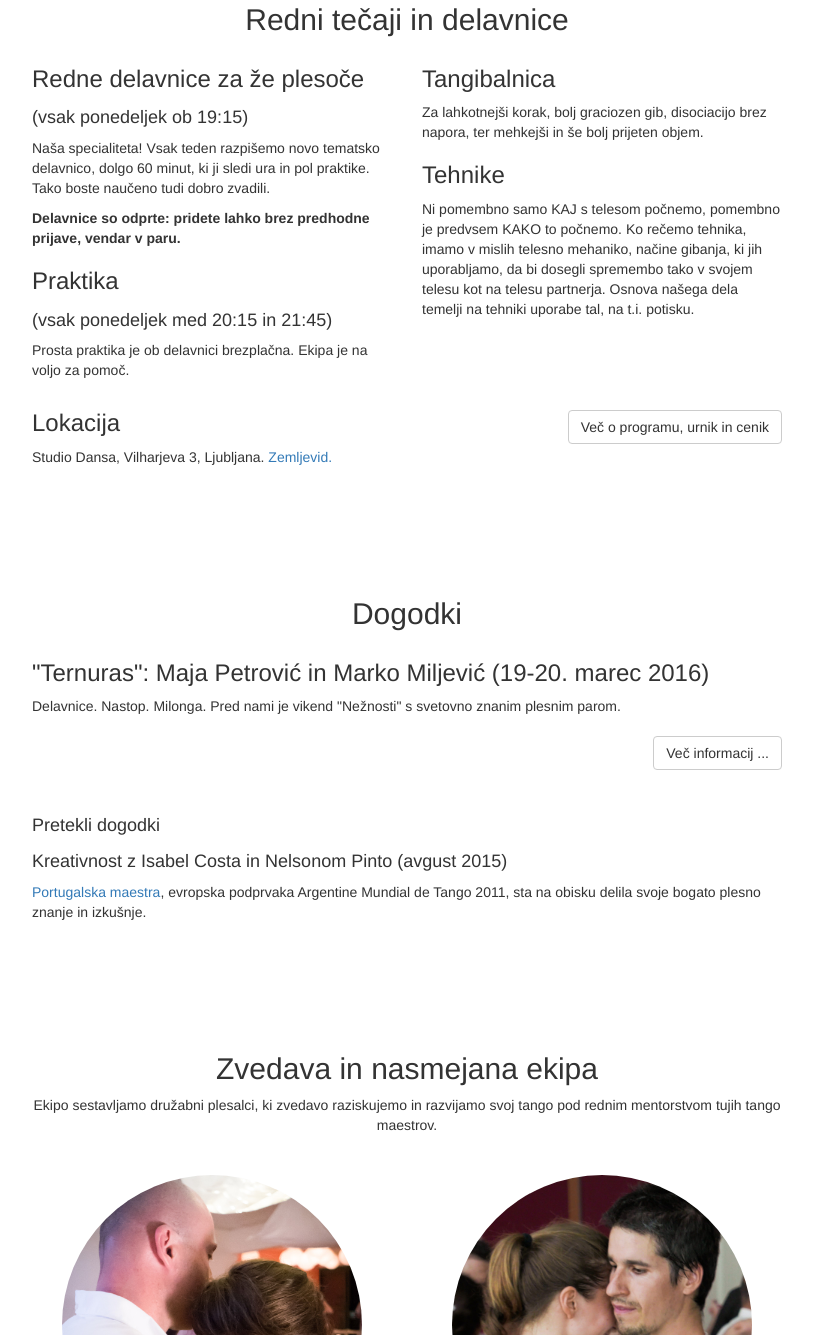
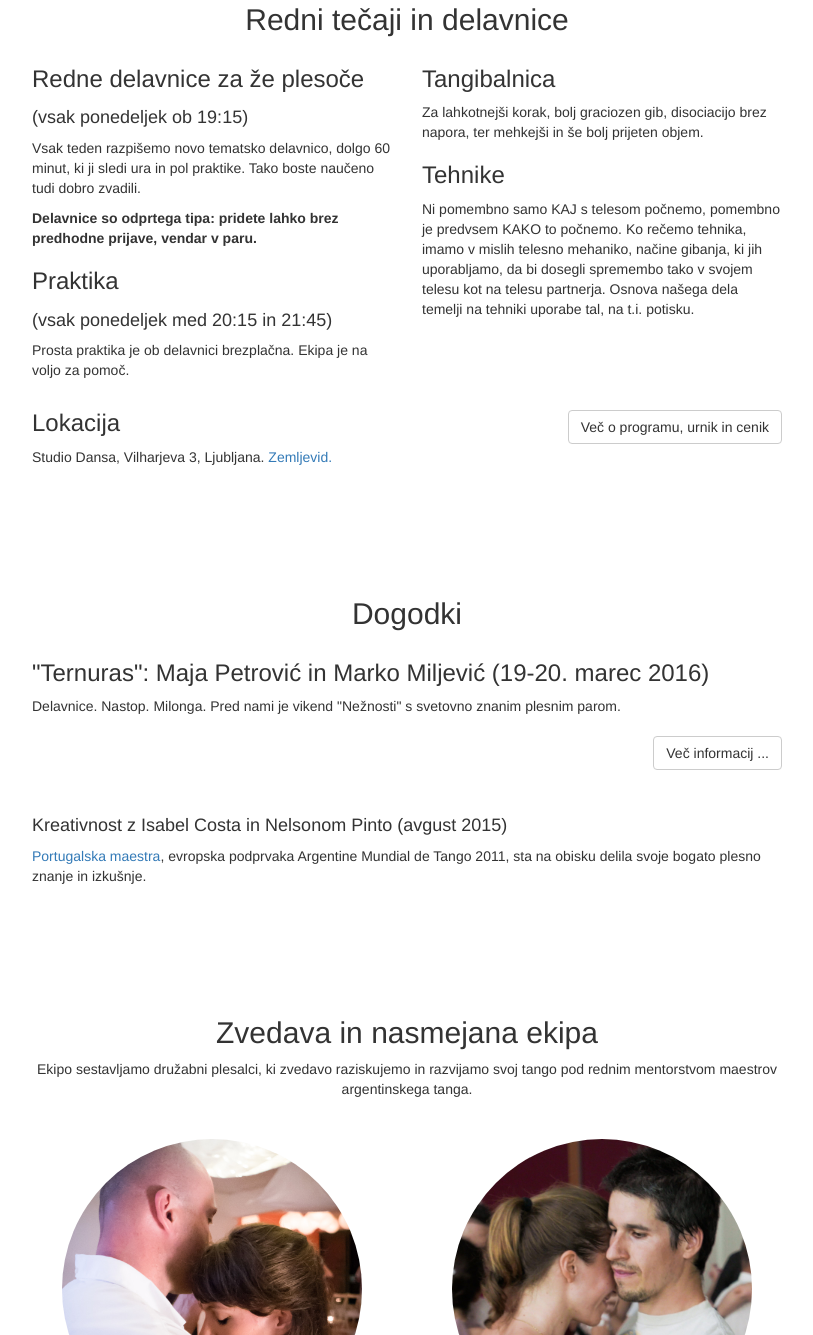
Before and after one commit to tangoutrip/tangoutrip.github.io, a plain HTML site: page index.html in a window 1280 px wide. Shown: the part 1068-2403 px from the top of the page, without its empty margins (233-1046 px from the left). Drawn offline with nearby package versions, Linux system fonts and the light colour scheme; a script that the page names is missing.

Commit message:
Update index.html

```diff
--- a/index.html
+++ b/index.html
@@ -83,7 +83,7 @@
 
 <div class="col-sm-5 col-sm-offset-1 col-lg-4 col-lg-offset-2">
 
-<p>Februarski ponedeljki: <a href="/tecaji/#teme">Redna delavnica (Različno dolgi koraki in posledice) + praktika</a></p>
+<p>Majski ponedeljki: <a href="/tecaji/#teme">Redna delavnica (Parada, Tomada, Pasada, Barrida, Arrastre) + praktika</a></p>
 
 </div>
 
@@ -133,11 +133,11 @@
 			<h4>(vsak ponedeljek ob 19:15)</h4>
 
 			<p>
-			Naša specialiteta!
+
 			Vsak teden razpišemo novo tematsko delavnico, dolgo
 			60 minut, ki ji sledi ura in pol praktike. Tako boste
 			naučeno tudi dobro zvadili.</p>
-			<p><b>Delavnice so odprte: pridete lahko brez predhodne prijave, vendar v paru.</b>
+			<p><b>Delavnice so odprtega tipa: pridete lahko brez predhodne prijave, vendar v paru.</b>
 			</p>
 
 
@@ -198,7 +198,7 @@ Za lahkotnejši korak, bolj graciozen gib, disociacijo brez napora, ter mehkejš
 
 			<p>&nbsp;</p>
 
-		  <h4>Pretekli dogodki</h4>
+
 		  <h4>Kreativnost z Isabel Costa in Nelsonom Pinto (avgust 2015)</h4>
           <p><a href="http://www.ritmoazul.com/">Portugalska maestra</a>, evropska podprvaka Argentine Mundial de Tango 2011, sta na obisku delila svoje bogato plesno znanje in izkušnje. </p>
 
@@ -215,7 +215,7 @@ Za lahkotnejši korak, bolj graciozen gib, disociacijo brez napora, ter mehkejš
 	   	<a name="ekipa"></a><h2>Zvedava in nasmejana ekipa</h2>
 
 		<p>Ekipo sestavljamo družabni plesalci, ki zvedavo raziskujemo in
-		razvijamo svoj tango pod rednim mentorstvom tujih tango maestrov.</p>
+		razvijamo svoj tango pod rednim mentorstvom maestrov argentinskega tanga.</p>
 		</div>
 	</div>
 
```
